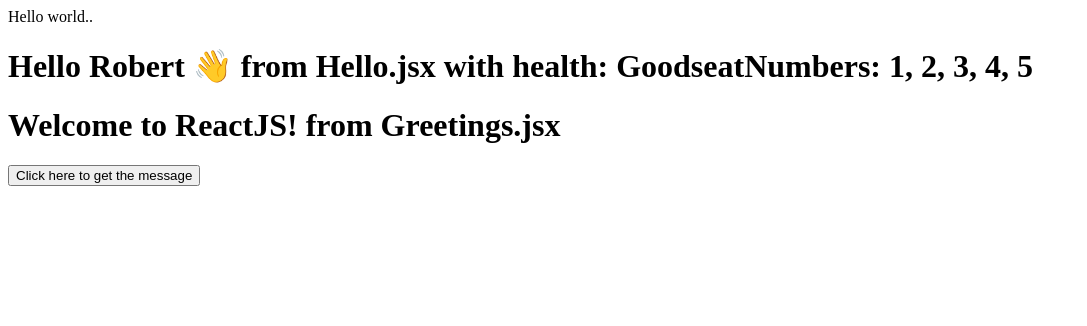
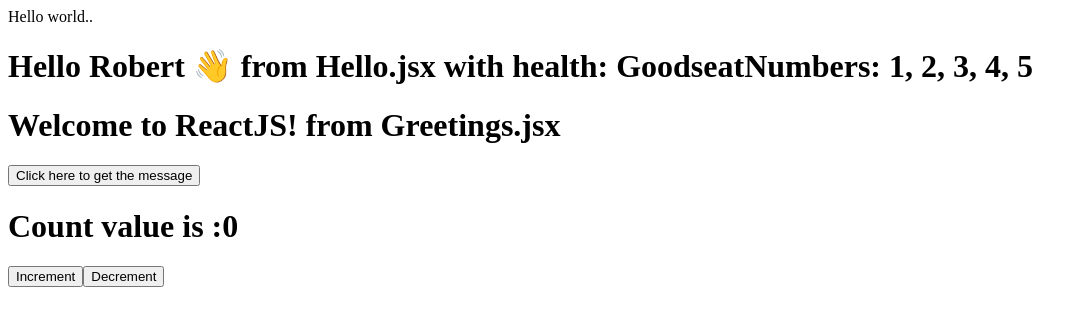
Before and after one commit to maheswar189/reactJsLearning, a React app: page / in a window 1280 px wide. Shown: the top 326 px of the page, without its empty margins (0-1087 px from the left). Built offline with nearby package versions, Linux system fonts and the light colour scheme; the HTML template or start-up script is replaced by a standard one.

Commit message:
ReactJS Tutorial 23: State In React

```diff
--- a/src/App.jsx
+++ b/src/App.jsx
@@ -5,7 +5,7 @@
 import ConditionalComponent from "./components/ConditionalComponent.jsx";
 import ConditionalElementComponent from "./components/ConditionalElementComponent.jsx";
 import ConditionalComponentTernaryOperator from "./components/ConditionalComponentTernaryOperator.jsx";
-
+import Counter from "./components/Counter.jsx";
 import Message from "./components/Message.jsx";
 function App() {
   const person = {
@@ -27,6 +27,7 @@
       <ConditionalElementComponent />
       <ConditionalComponentTernaryOperator />*/}
       <Message />
+      <Counter />
     </div>
   );
 }
--- /dev/null
+++ b/src/components/Counter.jsx
@@ -0,0 +1,19 @@
+import { useState } from "react";
+export default function Counter() {
+  const [count, setCount] = useState(0);
+  function handleClick() {
+    setCount(count + 1);
+    console.log("Count value is: ", count + 1);
+  }
+  function decrement() {
+    setCount(count - 1);
+    console.log("Count value is: ", count + 1);
+  }
+  return (
+    <div>
+      <h1>Count value is :{count}</h1>
+      <button onClick={handleClick}>Increment</button>
+      <button onClick={decrement}>Decrement</button>
+    </div>
+  );
+}
```
